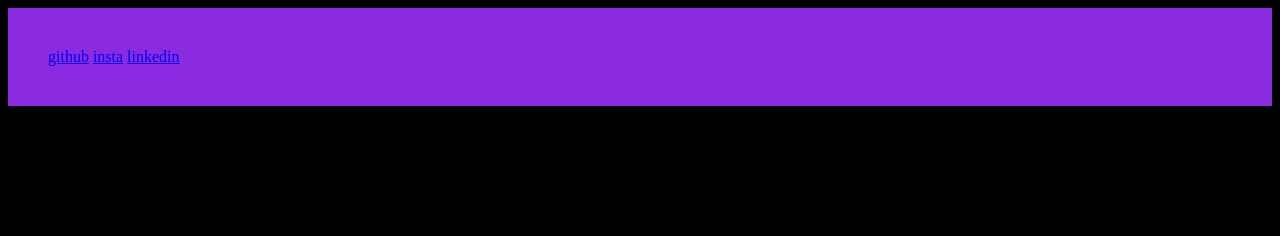
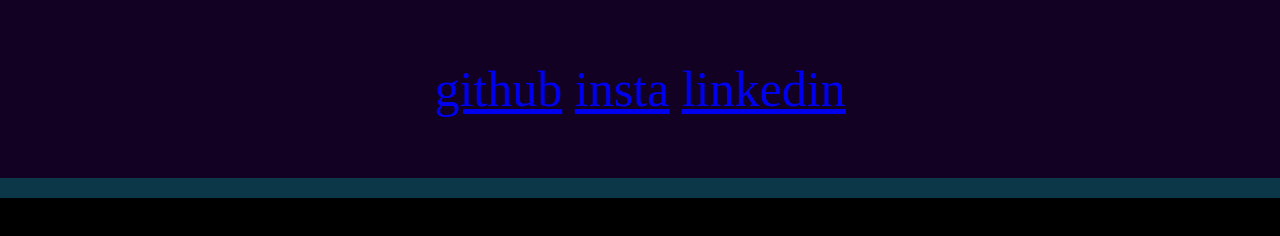
Before and after one commit to vitumlm1/teste1, a plain HTML site: page index.html in a window 1280 px wide. Drawn offline with Linux system fonts and the light colour scheme.

Commit message:
test100
bomdiuau

```diff
--- a/index.html
+++ b/index.html
@@ -4,22 +4,27 @@
 <style>
 body{
     background-color: black;
-    color: aqua;
+    color: rgb(35, 132, 132);
 }
 header{
-    padding: 40px;
-    border-bottom: 5px skyblue;
-    background-color:blueviolet;
+    padding: 60px;
+    border-bottom: 20px solid rgb(12, 55, 72);
+    background-color:rgb(18, 1, 34);
+    font-size: 50px;
+    text-align: center;
 }
-
-
+*{
+    margin:0;
+    padding:0;
+    border:0;
+}
 </style>
 
 <head>
     <meta charset="UTF-8">
     <meta http-equiv="X-UA-Compatible" content="IE=edge">
     <meta name="viewport" content="width=device-width, initial-scale=1.0">
-    <title>Jorge Neto</title>
+    <title>SITE DO ZOZE</title>
 </head>
 <body>
 
```
